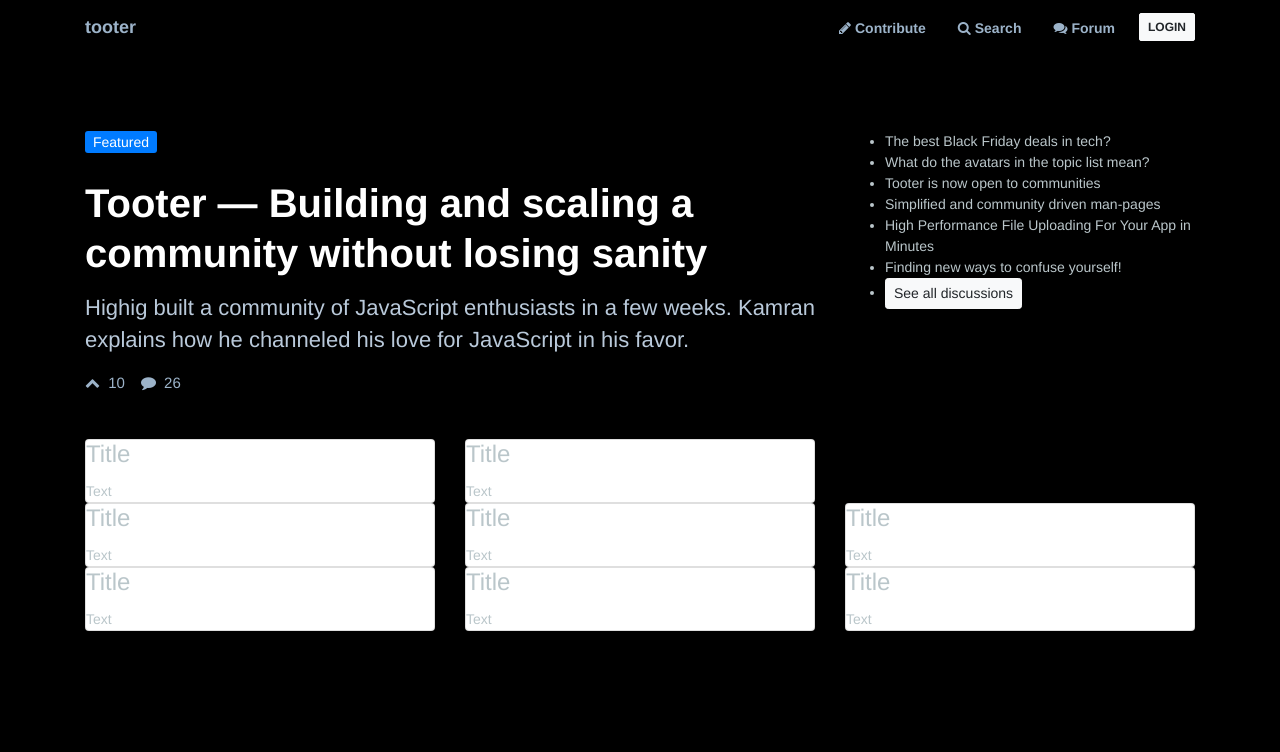
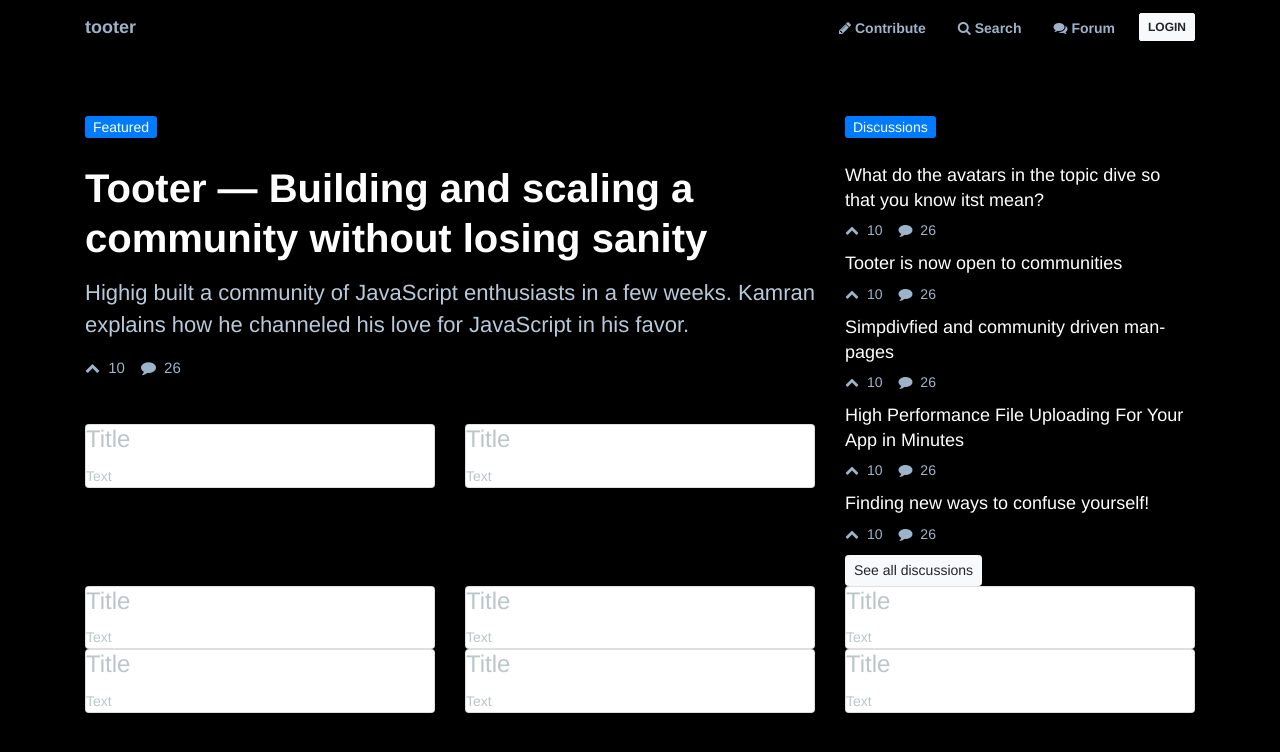
Before and after one commit to tooter/tooter-html, an Angular app: page / in a window 1280 px wide. Shown: the top 752 px of the page. Built offline with nearby package versions, Linux system fonts and the light colour scheme.

Commit message:
Posts widget

```diff
--- a/src/app/app.component.scss
+++ b/src/app/app.component.scss
@@ -1,3 +1,3 @@
 .container-wrap {
-  margin-top: 75px;
+  margin-top: 60px;
 }
--- a/src/app/app.module.ts
+++ b/src/app/app.module.ts
@@ -9,6 +9,8 @@
 import { HomeComponent } from './components/home/home.component';
 import { TopNavComponent } from './components/top-nav/top-nav.component';
 import { FeaturedPostComponent } from './components/featured-post/featured-post.component';
+import { ForumPostsWidgetComponent } from './components/forum-posts-widget/forum-posts-widget.component';
+import { ForumPostWidgetItemComponent } from './components/forum-posts-widget/forum-post-widget-item/forum-post-widget-item.component';
 
 @NgModule(<NgModule>{
   declarations: [
@@ -16,6 +18,8 @@
     HomeComponent,
     TopNavComponent,
     FeaturedPostComponent,
+    ForumPostsWidgetComponent,
+    ForumPostWidgetItemComponent,
   ],
   imports: [
     NgbModule.forRoot(),
--- /dev/null
+++ b/src/app/components/forum-posts-widget/forum-post-widget-item/forum-post-widget-item.component.html
@@ -0,0 +1,8 @@
+<div class="forum-post-widget-item">
+  <a href="#" class="post-title">{{title}}</a>
+
+  <div class="action-btns">
+    <a href="#"><i class="fa fa-chevron-up mr-1"></i> 10</a>
+    <a href="#" class="ml-3"><i class="fa fa-comment mr-1"></i> 26</a>
+  </div>
+</div>
--- /dev/null
+++ b/src/app/components/forum-posts-widget/forum-post-widget-item/forum-post-widget-item.component.scss
@@ -0,0 +1,18 @@
+:host {
+  display: block;
+  margin-bottom: 10px;
+}
+
+a.post-title {
+  color: white;
+  font-size: 18px;
+  line-height: 1.4;
+}
+
+.action-btns {
+  margin-top: 7px;
+
+  a {
+    font-size: 14px;
+  }
+}
--- /dev/null
+++ b/src/app/components/forum-posts-widget/forum-post-widget-item/forum-post-widget-item.component.ts
@@ -0,0 +1,19 @@
+import { Component, Input, OnInit } from '@angular/core';
+
+@Component({
+  selector: 'app-forum-post-widget-item',
+  templateUrl: './forum-post-widget-item.component.html',
+  styleUrls: [
+    './forum-post-widget-item.component.scss',
+  ],
+})
+export class ForumPostWidgetItemComponent implements OnInit {
+
+  @Input() title: string;
+
+  constructor() {
+  }
+
+  ngOnInit() {
+  }
+}
--- /dev/null
+++ b/src/app/components/forum-posts-widget/forum-posts-widget.component.html
@@ -0,0 +1,6 @@
+<app-forum-post-widget-item title="What do the avatars in the topic dive so that you know itst mean?"></app-forum-post-widget-item>
+<app-forum-post-widget-item title="Tooter is now open to communities"></app-forum-post-widget-item>
+<app-forum-post-widget-item title="Simpdivfied and community driven man-pages"></app-forum-post-widget-item>
+<app-forum-post-widget-item title="High Performance File Uploading For Your App in Minutes"></app-forum-post-widget-item>
+<app-forum-post-widget-item title="Finding new ways to confuse yourself!"></app-forum-post-widget-item>
+<div><a class="btn btn-sm btn-light" href="#">See all discussions</a></div>
--- /dev/null
+++ b/src/app/components/forum-posts-widget/forum-posts-widget.component.ts
@@ -0,0 +1,16 @@
+import { Component, OnInit } from '@angular/core';
+
+@Component({
+  selector: 'app-forum-posts-widget',
+  templateUrl: './forum-posts-widget.component.html',
+  styleUrls: [
+    './forum-posts-widget.component.scss',
+  ],
+})
+export class ForumPostsWidgetComponent implements OnInit {
+  constructor() {
+  }
+
+  ngOnInit() {
+  }
+}
--- a/src/app/components/home/home.component.html
+++ b/src/app/components/home/home.component.html
@@ -33,15 +33,8 @@
 
   <!-- Discussion items -->
   <div class="col-lg-4">
-    <ul>
-      <li>The best Black Friday deals in tech?</li>
-      <li>What do the avatars in the topic list mean?</li>
-      <li>Tooter is now open to communities</li>
-      <li>Simplified and community driven man-pages</li>
-      <li>High Performance File Uploading For Your App in Minutes</li>
-      <li>Finding new ways to confuse yourself!</li>
-      <li><a class="btn btn-sm btn-light" href="#">See all discussions</a></li>
-    </ul>
+    <a href="#" class="badge badge-primary">Discussions</a>
+    <app-forum-posts-widget></app-forum-posts-widget>
   </div>
 
 </div>
```
Also changed, not shown: src/app/components/forum-posts-widget/forum-posts-widget.component.scss (added).
